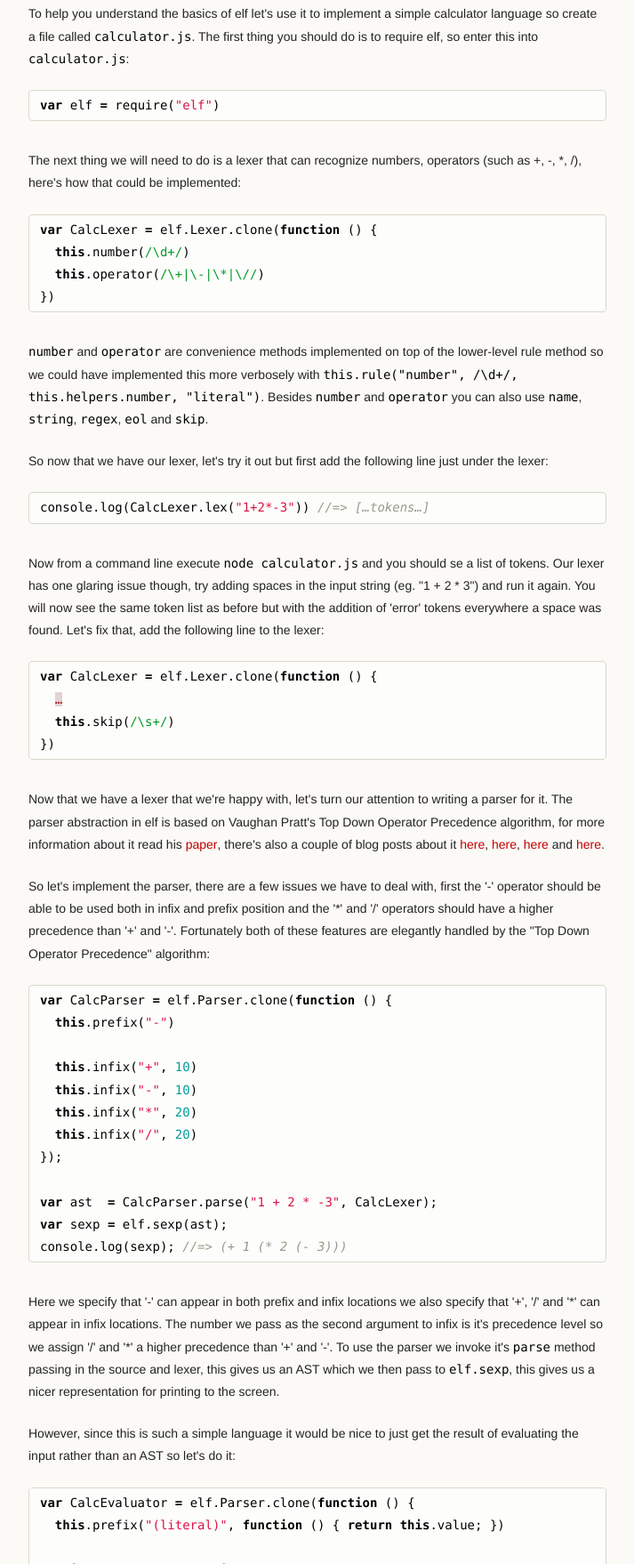
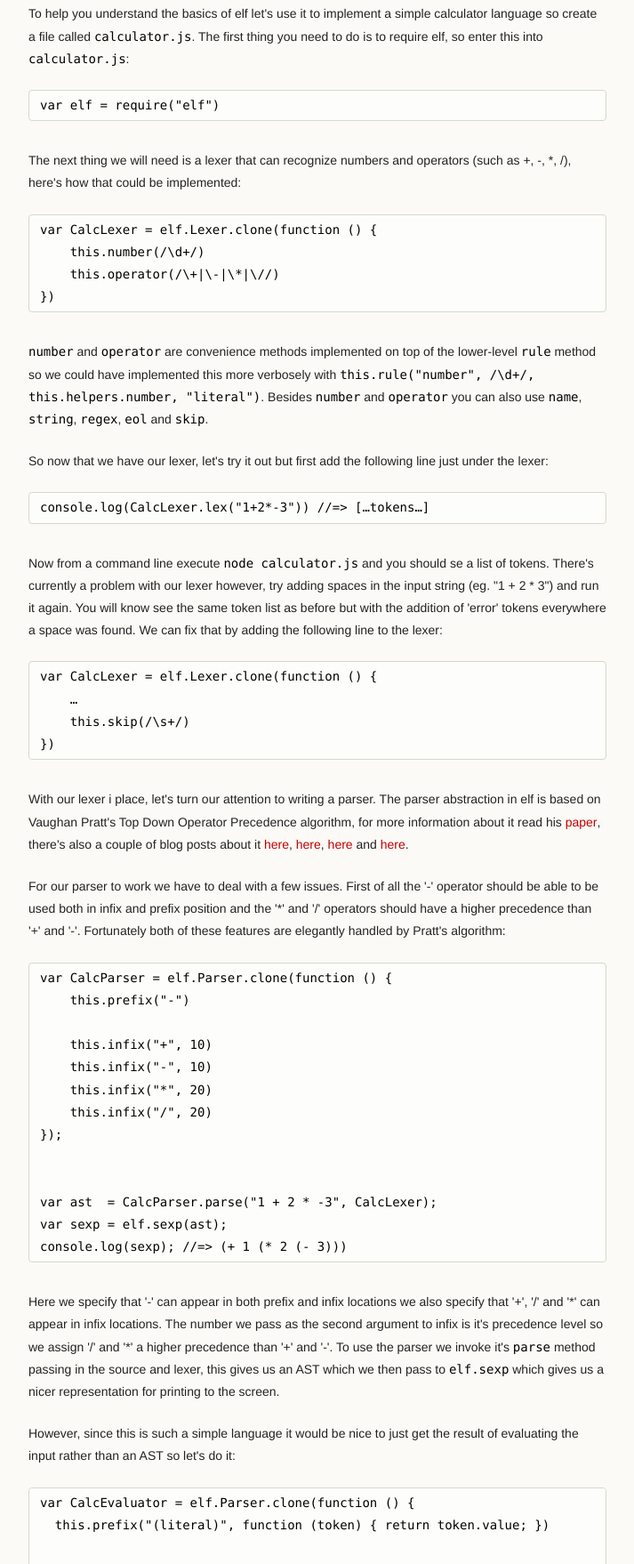
Before and after one commit to pmh/elf, a plain HTML site: page index.html in a window 1280 px wide. Shown: the part 1042-2800 px from the top of the page at 89% size, without its empty margins (278-991 px from the left). Drawn offline with Linux system fonts and the light colour scheme.

Commit message:
Create gh-pages branch via GitHub

```diff
--- a/index.html
+++ b/index.html
@@ -43,13 +43,13 @@ It currently implements abstractions for creating parsers and lexers with automa
 
 <p><code>extend</code> copies all the properties from one or more objects to the receiver (works with both parsers and lexers)</p>
 
-<div class="highlight"><pre><span class="nx">myParser</span><span class="p">.</span><span class="nx">extend</span><span class="p">(</span><span class="nx">mySecondParser</span><span class="p">,</span> <span class="nx">myThirdParser</span><span class="p">);</span>
-</pre></div>
+<pre><code>myParser.extend(mySecondParser, myThirdParser);
+</code></pre>
 
 <p><code>borrow</code> let's you reuse specific rules from another parser (only works with parsers for now)</p>
 
-<div class="highlight"><pre><span class="nx">myParser</span><span class="p">.</span><span class="nx">borrow</span><span class="p">(</span><span class="nx">myOtherParser</span><span class="p">,</span> <span class="s2">"+"</span><span class="p">,</span> <span class="s2">"-"</span><span class="p">);</span>
-</pre></div>
+<pre><code>myParser.borrow(myOtherParser, "+", "-");
+</code></pre>
 
 <h2>Installation</h2>
 
@@ -66,75 +66,124 @@ It currently implements abstractions for creating parsers and lexers with automa
 <h2>Calculator</h2>
 
 <p>To help you understand the basics of elf let's use it to implement a simple calculator language so create a file called <code>calculator.js</code>.
-The first thing you should do is to require elf, so enter this into <code>calculator.js</code>:</p>
+The first thing you need to do is to require elf, so enter this into <code>calculator.js</code>:</p>
 
-<div class="highlight"><pre><span class="kd">var</span> <span class="nx">elf</span> <span class="o">=</span> <span class="nx">require</span><span class="p">(</span><span class="s2">"elf"</span><span class="p">)</span>
-</pre></div>
+<pre><code>var elf = require("elf")
+</code></pre>
 
-<p>The next thing we will need to do is a lexer that can recognize numbers, operators (such as +, -, *, /), here's how that could be implemented:</p>
+<p>The next thing we will need is a lexer that can recognize numbers and operators (such as +, -, *, /), here's how that could be implemented:</p>
 
-<div class="highlight"><pre><span class="kd">var</span> <span class="nx">CalcLexer</span> <span class="o">=</span> <span class="nx">elf</span><span class="p">.</span><span class="nx">Lexer</span><span class="p">.</span><span class="nx">clone</span><span class="p">(</span><span class="kd">function</span> <span class="p">()</span> <span class="p">{</span>
-  <span class="k">this</span><span class="p">.</span><span class="nx">number</span><span class="p">(</span><span class="sr">/\d+/</span><span class="p">)</span>
-  <span class="k">this</span><span class="p">.</span><span class="nx">operator</span><span class="p">(</span><span class="sr">/\+|\-|\*|\//</span><span class="p">)</span>
-<span class="p">})</span>
-</pre></div>
+<pre><code>var CalcLexer = elf.Lexer.clone(function () {
+    this.number(/\d+/)
+    this.operator(/\+|\-|\*|\//)
+})
+</code></pre>
 
-<p><code>number</code> and <code>operator</code> are convenience methods implemented on top of the lower-level rule method so we could have implemented this more verbosely with <code>this.rule("number", /\d+/, this.helpers.number, "literal")</code>. Besides <code>number</code> and <code>operator</code> you can also use <code>name</code>, <code>string</code>, <code>regex</code>, <code>eol</code> and <code>skip</code>.</p>
+<p><code>number</code> and <code>operator</code> are convenience methods implemented on top of the lower-level <code>rule</code> method so we could have implemented this more verbosely with <code>this.rule("number", /\d+/, this.helpers.number, "literal")</code>. Besides <code>number</code> and <code>operator</code> you can also use <code>name</code>, <code>string</code>, <code>regex</code>, <code>eol</code> and <code>skip</code>.</p>
 
 <p>So now that we have our lexer, let's try it out but first add the following line just under the lexer:</p>
 
-<div class="highlight"><pre><span class="nx">console</span><span class="p">.</span><span class="nx">log</span><span class="p">(</span><span class="nx">CalcLexer</span><span class="p">.</span><span class="nx">lex</span><span class="p">(</span><span class="s2">"1+2*-3"</span><span class="p">))</span> <span class="c1">//=&gt; […tokens…]</span>
-</pre></div>
+<pre><code>console.log(CalcLexer.lex("1+2*-3")) //=&gt; […tokens…]
+</code></pre>
 
 <p>Now from a command line execute <code>node calculator.js</code> and you should se a list of tokens.
-Our lexer has one glaring issue though, try adding spaces in the input string (eg. "1 + 2 * 3") and run it again. You will now see the same token list as before but with the addition of 'error' tokens everywhere a space was found. Let's fix that, add the following line to the lexer:</p>
+There's currently a problem with our lexer however, try adding spaces in the input string (eg. "1 + 2 * 3") and run it again. You will know see the same token list as before but with the addition of 'error' tokens everywhere a space was found. We can fix that by adding the following line to the lexer:</p>
 
-<div class="highlight"><pre><span class="kd">var</span> <span class="nx">CalcLexer</span> <span class="o">=</span> <span class="nx">elf</span><span class="p">.</span><span class="nx">Lexer</span><span class="p">.</span><span class="nx">clone</span><span class="p">(</span><span class="kd">function</span> <span class="p">()</span> <span class="p">{</span>
-  <span class="err">…</span>
-  <span class="k">this</span><span class="p">.</span><span class="nx">skip</span><span class="p">(</span><span class="sr">/\s+/</span><span class="p">)</span>
-<span class="p">})</span>
-</pre></div>
+<pre><code>var CalcLexer = elf.Lexer.clone(function () {
+    …
+    this.skip(/\s+/)
+})
+</code></pre>
 
-<p>Now that we have a lexer that we're happy with, let's turn our attention to writing a parser for it.
+<p>With our lexer i place, let's turn our attention to writing a parser.
 The parser abstraction in elf is based on Vaughan Pratt's Top Down Operator Precedence algorithm, for more information about it read his <a href="http://hall.org.ua/halls/wizzard/pdf/Vaughan.Pratt.TDOP.pdf">paper</a>, there's also a couple of blog posts about it <a href="http://javascript.crockford.com/tdop/tdop.html">here</a>, <a href="http://effbot.org/zone/simple-top-down-parsing.htm">here</a>, <a href="http://eli.thegreenplace.net/2010/01/02/top-down-operator-precedence-parsing/">here</a> and <a href="http://journal.stuffwithstuff.com/2011/03/19/pratt-parsers-expression-parsing-made-easy/">here</a>.</p>
 
-<p>So let's implement the parser, there are a few issues we have to deal with, first the '-' operator should be able to be used both in infix and prefix position and the '*' and '/' operators should have a higher precedence than '+' and '-'. Fortunately both of these features are elegantly handled by the "Top Down Operator  Precedence" algorithm:</p>
+<p>For our parser to work we have to deal with a few issues. First of all the '-' operator should be able to be used both in infix and prefix position and the '*' and '/' operators should have a higher precedence than '+' and '-'. Fortunately both of these features are elegantly handled by Pratt's algorithm:</p>
 
-<div class="highlight"><pre><span class="kd">var</span> <span class="nx">CalcParser</span> <span class="o">=</span> <span class="nx">elf</span><span class="p">.</span><span class="nx">Parser</span><span class="p">.</span><span class="nx">clone</span><span class="p">(</span><span class="kd">function</span> <span class="p">()</span> <span class="p">{</span>
-  <span class="k">this</span><span class="p">.</span><span class="nx">prefix</span><span class="p">(</span><span class="s2">"-"</span><span class="p">)</span>
+<pre><code>var CalcParser = elf.Parser.clone(function () {
+    this.prefix("-")
 
-  <span class="k">this</span><span class="p">.</span><span class="nx">infix</span><span class="p">(</span><span class="s2">"+"</span><span class="p">,</span> <span class="mi">10</span><span class="p">)</span>
-  <span class="k">this</span><span class="p">.</span><span class="nx">infix</span><span class="p">(</span><span class="s2">"-"</span><span class="p">,</span> <span class="mi">10</span><span class="p">)</span>
-  <span class="k">this</span><span class="p">.</span><span class="nx">infix</span><span class="p">(</span><span class="s2">"*"</span><span class="p">,</span> <span class="mi">20</span><span class="p">)</span>
-  <span class="k">this</span><span class="p">.</span><span class="nx">infix</span><span class="p">(</span><span class="s2">"/"</span><span class="p">,</span> <span class="mi">20</span><span class="p">)</span>
-<span class="p">});</span>
+    this.infix("+", 10)
+    this.infix("-", 10)
+    this.infix("*", 20)
+    this.infix("/", 20)
+});
 
-<span class="kd">var</span> <span class="nx">ast</span>  <span class="o">=</span> <span class="nx">CalcParser</span><span class="p">.</span><span class="nx">parse</span><span class="p">(</span><span class="s2">"1 + 2 * -3"</span><span class="p">,</span> <span class="nx">CalcLexer</span><span class="p">);</span>
-<span class="kd">var</span> <span class="nx">sexp</span> <span class="o">=</span> <span class="nx">elf</span><span class="p">.</span><span class="nx">sexp</span><span class="p">(</span><span class="nx">ast</span><span class="p">);</span>
-<span class="nx">console</span><span class="p">.</span><span class="nx">log</span><span class="p">(</span><span class="nx">sexp</span><span class="p">);</span> <span class="c1">//=&gt; (+ 1 (* 2 (- 3)))</span>
-</pre></div>
+
+var ast  = CalcParser.parse("1 + 2 * -3", CalcLexer);
+var sexp = elf.sexp(ast);
+console.log(sexp); //=&gt; (+ 1 (* 2 (- 3)))
+</code></pre>
 
 <p>Here we specify that '-' can appear in both prefix and infix locations we also specify that '+', '/' and '*' can appear in infix locations. The number we pass as the second argument to infix is it's precedence level so we assign '/' and '*' a higher precedence than '+' and '-'.
-To use the parser we invoke it's <code>parse</code> method passing in the source and lexer, this gives us an AST which we then pass to <code>elf.sexp</code>, this gives us a nicer representation for printing to the screen.</p>
+To use the parser we invoke it's <code>parse</code> method passing in the source and lexer, this gives us an AST which we then pass to <code>elf.sexp</code> which gives us a nicer representation for printing to the screen.</p>
 
 <p>However, since this is such a simple language it would be nice to just get the result of evaluating the input rather than an AST so let's do it:</p>
 
-<div class="highlight"><pre><span class="kd">var</span> <span class="nx">CalcEvaluator</span> <span class="o">=</span> <span class="nx">elf</span><span class="p">.</span><span class="nx">Parser</span><span class="p">.</span><span class="nx">clone</span><span class="p">(</span><span class="kd">function</span> <span class="p">()</span> <span class="p">{</span>
-  <span class="k">this</span><span class="p">.</span><span class="nx">prefix</span><span class="p">(</span><span class="s2">"(literal)"</span><span class="p">,</span> <span class="kd">function</span> <span class="p">()</span> <span class="p">{</span> <span class="k">return</span> <span class="k">this</span><span class="p">.</span><span class="nx">value</span><span class="p">;</span> <span class="p">})</span>
+<pre><code>var CalcEvaluator = elf.Parser.clone(function () {
+  this.prefix("(literal)", function (token) { return token.value; })
 
-  <span class="k">this</span><span class="p">.</span><span class="nx">prefix</span><span class="p">(</span><span class="s2">"-"</span><span class="p">,</span> <span class="kd">function</span> <span class="p">(</span><span class="nx">parser</span><span class="p">)</span> <span class="p">{</span> <span class="k">return</span> <span class="o">-</span><span class="nx">parser</span><span class="p">.</span><span class="nx">expression</span><span class="p">(</span><span class="mi">70</span><span class="p">)</span> <span class="p">})</span>
+  this.prefix("-", function () { return -this.expression(70) })
 
-  <span class="k">this</span><span class="p">.</span><span class="nx">infix</span><span class="p">(</span><span class="s2">"+"</span><span class="p">,</span> <span class="mi">10</span><span class="p">,</span> <span class="kd">function</span> <span class="p">(</span><span class="nx">parser</span><span class="p">,</span> <span class="nx">left</span><span class="p">)</span> <span class="p">{</span> <span class="k">return</span> <span class="nx">left</span> <span class="o">+</span> <span class="nx">parser</span><span class="p">.</span><span class="nx">expression</span><span class="p">();</span> <span class="p">})</span>
-  <span class="k">this</span><span class="p">.</span><span class="nx">infix</span><span class="p">(</span><span class="s2">"-"</span><span class="p">,</span> <span class="mi">10</span><span class="p">,</span> <span class="kd">function</span> <span class="p">(</span><span class="nx">parser</span><span class="p">,</span> <span class="nx">left</span><span class="p">)</span> <span class="p">{</span> <span class="k">return</span> <span class="nx">left</span> <span class="o">-</span> <span class="nx">parser</span><span class="p">.</span><span class="nx">expression</span><span class="p">();</span> <span class="p">})</span>
-  <span class="k">this</span><span class="p">.</span><span class="nx">infix</span><span class="p">(</span><span class="s2">"*"</span><span class="p">,</span> <span class="mi">20</span><span class="p">,</span> <span class="kd">function</span> <span class="p">(</span><span class="nx">parser</span><span class="p">,</span> <span class="nx">left</span><span class="p">)</span> <span class="p">{</span> <span class="k">return</span> <span class="nx">left</span> <span class="o">*</span> <span class="nx">parser</span><span class="p">.</span><span class="nx">expression</span><span class="p">();</span> <span class="p">})</span>
-  <span class="k">this</span><span class="p">.</span><span class="nx">infix</span><span class="p">(</span><span class="s2">"/"</span><span class="p">,</span> <span class="mi">20</span><span class="p">,</span> <span class="kd">function</span> <span class="p">(</span><span class="nx">parser</span><span class="p">,</span> <span class="nx">left</span><span class="p">)</span> <span class="p">{</span> <span class="k">return</span> <span class="nx">left</span> <span class="o">/</span> <span class="nx">parser</span><span class="p">.</span><span class="nx">expression</span><span class="p">();</span> <span class="p">})</span>
-<span class="p">});</span>
+  this.infix("+", 10, function (token, left) { return left + this.expression(); })
+  this.infix("-", 10, function (token, left) { return left - this.expression(); })
+  this.infix("*", 20, function (token, left) { return left * this.expression(); })
+  this.infix("/", 20, function (token, left) { return left / this.expression(); })
+});
 
-<span class="nx">console</span><span class="p">.</span><span class="nx">log</span><span class="p">(</span><span class="nx">CalcEvaluator</span><span class="p">.</span><span class="nx">parse</span><span class="p">(</span><span class="s2">"1 + 2 * -3"</span><span class="p">,</span> <span class="nx">CalcLexer</span><span class="p">))</span> <span class="c1">//=&gt; -5</span>
-</pre></div>
+console.log(CalcEvaluator.parse("1 + 2 * -3", CalcLexer)) //=&gt; -5
+</code></pre>
 
 <p>There are two things to note here, the first is that we now add a prefix for the special '(literal)' symbol and specify that it should return it's value (in this case a number) rather than an AST node.
 The second is that we pass in functions to the <code>prefix</code> and <code>infix</code> methods, this can be used by regular parsers too in order to add more information to the node, and indeed for more complex syntactic forms they are necessary.</p>
+
+<p>As I previously stated, the above is fine for simple languages where interpretation/translation can be syntax directed but for more ambitious projects you typically walk the ast recursively to perform tasks such as optimization, dead code elimination, dependency resolution and code generation or interpretation.
+For this task elf supplies the Walker:</p>
+
+<pre><code>var _;
+
+CalcWalker = elf.Walker.clone(function () {
+  // Match unary -
+  this.match ("-", [ _ ], function (node, left) {
+    return -this.walk(left);
+  })
+
+  // Match binary -
+  this.match ("-", [ _ , _ ], function (node, left, right) {
+    return this.walk(left) - this.walk(right);
+  })
+
+  // Match binary +
+  this.match ("+", function (node, left, right) {
+    return this.walk(left) + this.walk(right);
+  })
+
+  // Match binary *
+  this.match ("*", function (node, left, right) {
+    return this.walk(left) * this.walk(right);
+  });
+
+  // Match and optimize binary * when the right node is 2 by turning it into a left shift
+  this.match ("*", [ _ , 2 ], function (node, left, right) {
+    return this.walk(left) &lt;&lt; 1;
+  });
+
+  // Match binary /
+  this.match ("/", function (node, left, right) {
+    return this.walk(left) / this.walk(right);
+  });
+
+  // Match any number and return it's value
+  this.match ("number", function (node) {
+    return node.value;
+  })
+});
+
+var res = CalcWalker.walk(ast);
+console.log(res) //=&gt; -5
+</code></pre>
+
+<p>As you can see it let's you match nodes based on their type or value and you can also optionally supply a pattern to be more specific. Undefined elements in a pattern are treated as catch-all so here we declare (but don't initialize) _, this means it will evaluate to undefined and so we can use that as the catch-all rather than typing out undefined everywhere. A pattern can also contain nested patterns, like: [2, ["*", 3, ["+", 4, 3"]]].</p>
       </section>
       <footer>
         <p><small>Hosted on <a href="https://pages.github.com">GitHub Pages</a> using the Dinky theme</small></p>
```
Also changed, not shown: params.json (+1 -1 lines).
